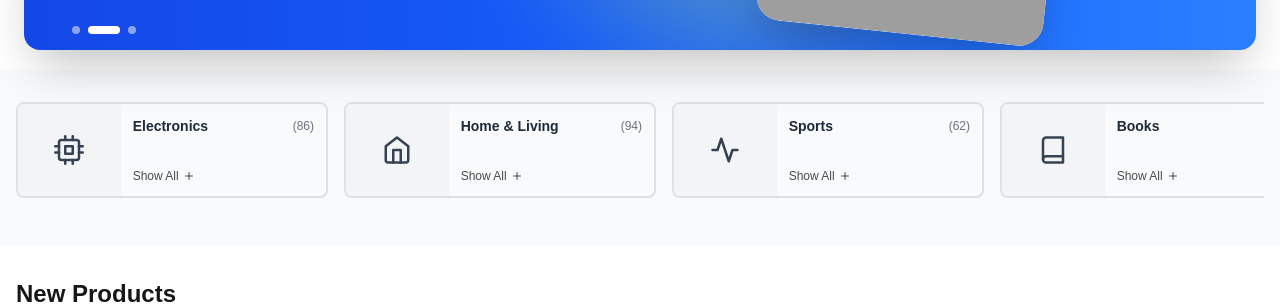
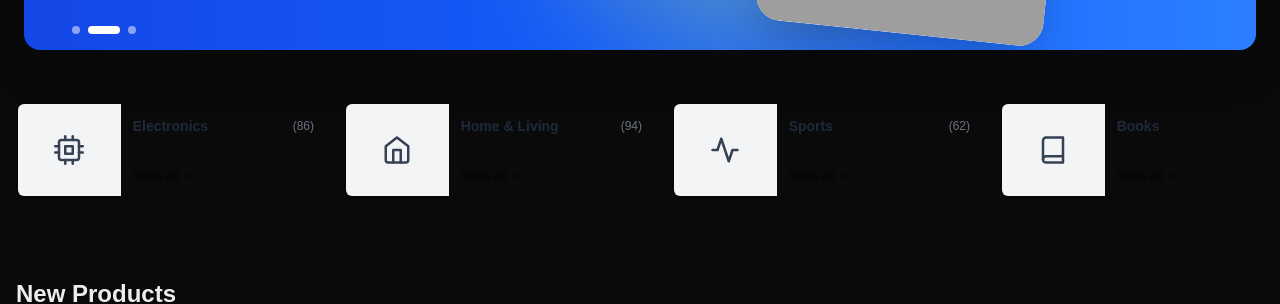
Before and after one commit to khuza08/pressa-ecommerce, a Next.js app: page / in a window 1280 px wide. Shown: the part 496-800 px from the top of the page. Built offline with nearby package versions, Linux system fonts and the light colour scheme; grey boxes are pictures that could not be loaded.

Commit message:
remove bg color

```diff
--- a/src/app/globals.css
+++ b/src/app/globals.css
@@ -12,7 +12,7 @@
   --font-mono: var(--font-geist-mono);
 }
 
-@media (prefers-color-scheme: dark) {
+@media (prefers-color-scheme: light) {
   :root {
     --background: #0a0a0a;
     --foreground: #ededed;
--- a/src/components/Category.tsx
+++ b/src/components/Category.tsx
@@ -65,7 +65,7 @@ export default function Category() {
   }, [isPaused]);
 
   return (
-    <div className="py-8 bg-gray-50">
+    <div className="py-8">
       <div className="container mx-auto px-4">
         <div className="relative">
           {/* Desktop/Tablet View - Full Cards */}
```
Also changed, not shown: src/components/Carousel.tsx (line endings or trailing spaces).
